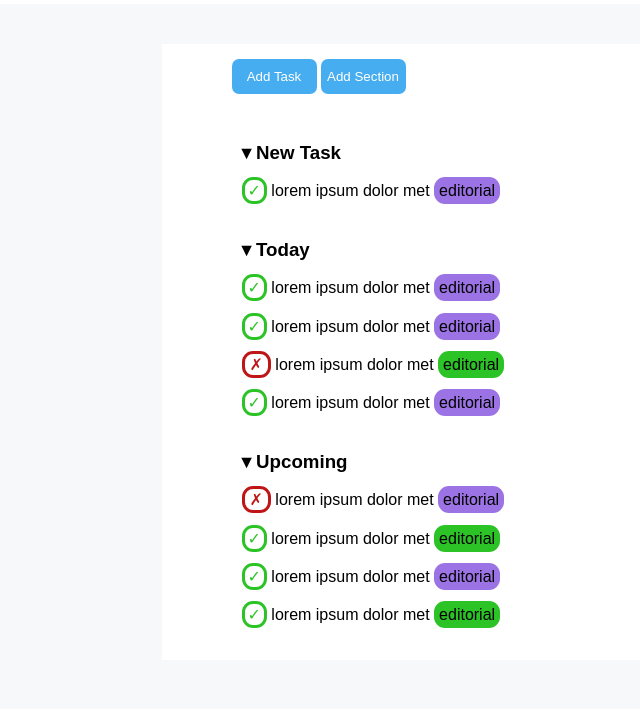
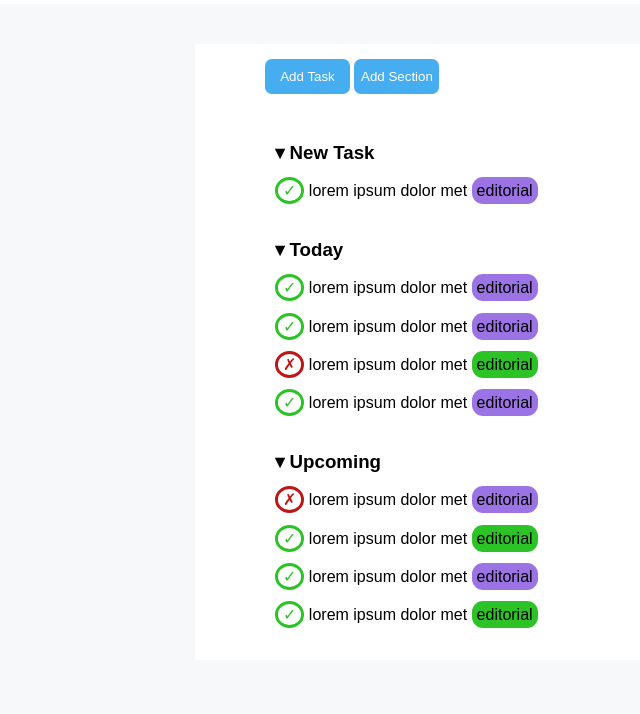
Before and after one commit to trelefede/html-css-toboolist, a plain HTML site: page index.html in a window 1280 px wide. Shown: the part 86-800 px from the top of the page, without its empty margins (0-640 px from the left). Drawn offline with Linux system fonts and the light colour scheme.

Commit message:
modificato impostazioni layout pagina e check e cross

```diff
--- a/css/style.css
+++ b/css/style.css
@@ -1,8 +1,14 @@
+/* generics */
+
 * {
     margin: 0;
     padding: 0;
     box-sizing: border-box;
-    font: sans-serif;
+}
+
+body {
+    font-family: sans-serif;
+    background-color: #f6f8f9;
 }
 
 /* intestazione */
@@ -18,14 +24,13 @@ header h1 {
 
 header div {
     padding: 20px;
+    background-color: white;
 }
 
 /* end intestazione */
 
 main {
-    width: 1123px;
-    height: 705px;
-    background-color: #f6f8f9;
+    max-width: 1190px;
     padding-top: 10px;
 }
 
@@ -69,6 +74,7 @@ li span {
     background-color: #9c73e4;
     border-radius: 11px;
     padding: 5px;
+    text-align: center;
 }
 
 .different-tag {
@@ -79,16 +85,20 @@ li span {
 
 .check {
     background-color: white;
+    border-radius: 50%;
     border-style: solid;
     border-color: #2cc327;
-    padding: 2px 3px;
+    padding: 2px 5px;
     color: #2cc327;
+    text-align: center;
 }
 
 .cross {
     background-color: white;
+    border-radius: 50%;
     border-style: solid;
     border-color: #be1616;
     padding: 2px 5px;
     color: #be1616;
+    text-align: center;
 }
```
